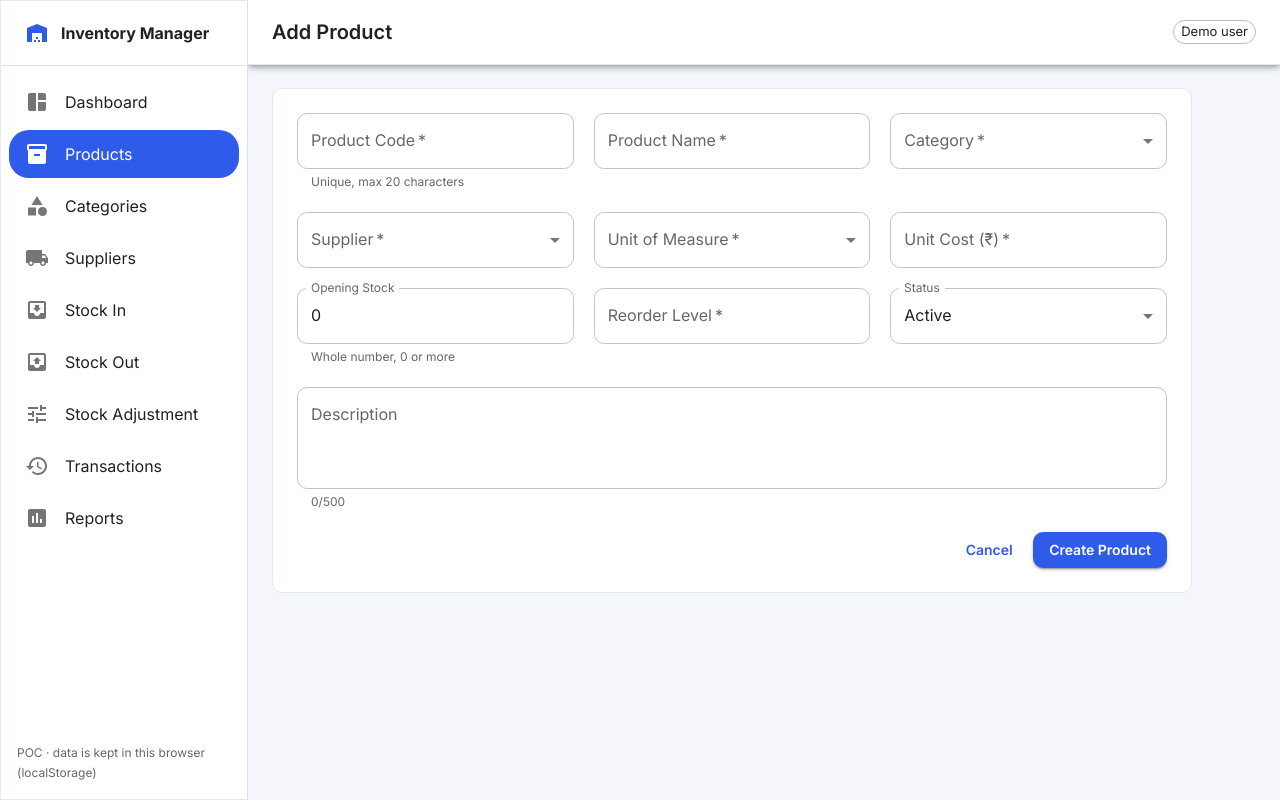
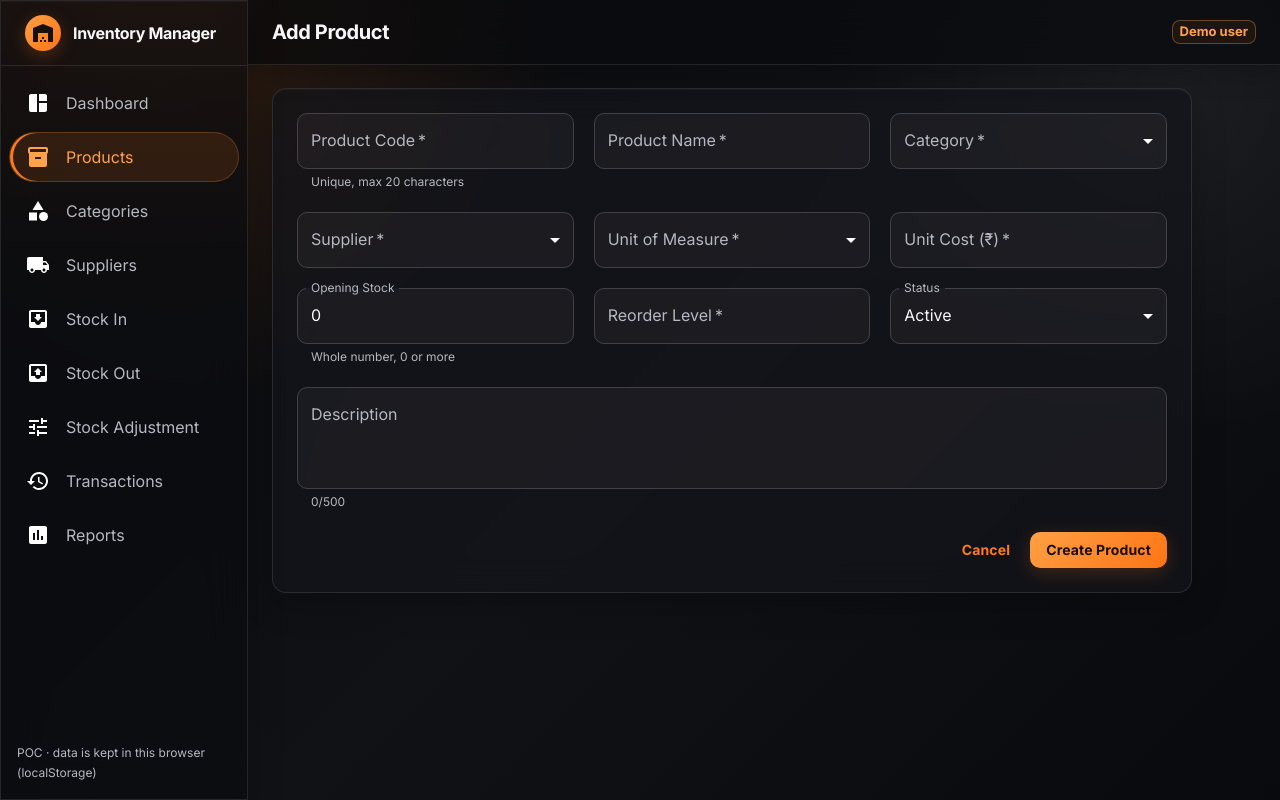
Before and after one commit to GANDHARVA7REDDY/React-inventory-poc, a React (Vite) app: page /products/new in a window 1280 px wide. Built offline with nearby package versions, Linux system fonts and the light colour scheme.

Commit message:
Refresh UI with black orange and glass styling

```diff
--- a/src/components/Layout.jsx
+++ b/src/components/Layout.jsx
@@ -16,10 +16,12 @@ export default function Layout() {
   const title = getPageTitle(pathname);
 
   const drawer = (
-    <Box sx={{ height: '100%', display: 'flex', flexDirection: 'column' }}>
-      <Toolbar sx={{ gap: 1.5 }}>
-        <WarehouseIcon color="primary" />
-        <Typography variant="subtitle1" fontWeight={700} noWrap>Inventory Manager</Typography>
+    <Box sx={{ height: '100%', display: 'flex', flexDirection: 'column', background: 'linear-gradient(180deg, rgba(255,122,24,0.045), transparent 32%)' }}>
+      <Toolbar sx={{ gap: 1.5, minHeight: 76 }}>
+        <Box sx={{ width: 36, height: 36, borderRadius: 2.5, display: 'grid', placeItems: 'center', background: 'linear-gradient(135deg, #FFA044, #FF7414)', boxShadow: '0 5px 18px rgba(255,122,24,0.24)' }}>
+          <WarehouseIcon sx={{ color: '#17100A' }} />
+        </Box>
+        <Typography variant="subtitle1" fontWeight={800} noWrap sx={{ letterSpacing: '-0.02em' }}>Inventory Manager</Typography>
       </Toolbar>
       <Divider />
       <List component="nav" aria-label="Main navigation" sx={{ px: 1, py: 1.5 }}>
@@ -34,9 +36,10 @@ export default function Layout() {
               aria-current={active ? 'page' : undefined}
               onClick={() => setMobileOpen(false)}
               sx={{
-                borderRadius: 2, mb: 0.5,
-                '&.Mui-selected': { bgcolor: 'primary.main', color: 'primary.contrastText', '&:hover': { bgcolor: 'primary.dark' } },
-                '&.Mui-selected .MuiListItemIcon-root': { color: 'inherit' },
+                borderRadius: 2, mb: 0.5, border: '1px solid transparent', color: 'text.secondary',
+                '&.Mui-selected': { bgcolor: 'rgba(255,122,24,0.13)', color: 'primary.light', borderColor: 'rgba(255,162,74,0.22)', boxShadow: 'inset 3px 0 0 #FF7A18', '&:hover': { bgcolor: 'rgba(255,122,24,0.18)' } },
+                '&.Mui-selected .MuiListItemIcon-root': { color: 'primary.light' },
+                '&:hover': { color: 'text.primary', bgcolor: 'rgba(255,255,255,0.045)' },
               }}
             >
               <ListItemIcon sx={{ minWidth: 40 }}>{item.icon}</ListItemIcon>
@@ -63,8 +66,8 @@ export default function Layout() {
           <IconButton edge="start" aria-label="Open navigation" onClick={() => setMobileOpen(true)} sx={{ mr: 1, display: { xs: 'inline-flex', lg: 'none' } }}>
             <MenuIcon />
           </IconButton>
-          <Typography variant="h6" component="h1" noWrap sx={{ flexGrow: 1 }}>{title}</Typography>
-          <Chip label="Demo user" size="small" variant="outlined" sx={{ display: { xs: 'none', md: 'inline-flex' } }} />
+          <Typography variant="h6" component="h1" noWrap sx={{ flexGrow: 1, fontWeight: 750 }}>{title}</Typography>
+          <Chip label="Demo user" size="small" variant="outlined" sx={{ display: { xs: 'none', md: 'inline-flex' }, color: 'primary.light', borderColor: 'rgba(255,162,74,0.35)', bgcolor: 'rgba(255,122,24,0.07)' }} />
         </Toolbar>
       </AppBar>
 
--- a/src/components/StatCard.jsx
+++ b/src/components/StatCard.jsx
@@ -4,12 +4,12 @@ export default function StatCard({ label, value, caption, icon, color = 'primary
   return (
     <Paper
       onClick={onClick}
-      sx={{ p: 2, display: 'flex', gap: 2, alignItems: 'center', cursor: onClick ? 'pointer' : 'default', minWidth: 0, '&:hover': onClick ? { borderColor: color } : undefined }}
+      sx={{ p: 2, display: 'flex', gap: 2, alignItems: 'center', cursor: onClick ? 'pointer' : 'default', minWidth: 0, position: 'relative', overflow: 'hidden', transition: 'transform 180ms ease, border-color 180ms ease, box-shadow 180ms ease', backgroundImage: 'radial-gradient(circle at 100% 0%, rgba(255,122,24,0.09), transparent 48%)', '&:hover': onClick ? { borderColor: 'rgba(255,162,74,0.55)', transform: 'translateY(-2px)', boxShadow: '0 14px 34px rgba(0,0,0,0.3), 0 0 22px rgba(255,122,24,0.08)' } : undefined }}
     >
       <Box
         sx={{
           width: 44, height: 44, borderRadius: 2, flexShrink: 0, display: 'grid', placeItems: 'center',
-          color, bgcolor: 'action.hover',
+          color, bgcolor: 'rgba(255,122,24,0.12)', border: '1px solid rgba(255,162,74,0.16)',
         }}
       >
         {icon}
--- a/src/theme.js
+++ b/src/theme.js
@@ -1,21 +1,196 @@
 import { createTheme } from '@mui/material/styles';
 
+// Dark glass surfaces, warm orange accents, and crisp white typography.
 export const theme = createTheme({
   palette: {
-    primary: { main: '#2f5bea' },
-    secondary: { main: '#00897b' },
-    background: { default: '#f4f6fb' },
+    mode: 'dark',
+    primary: { main: '#FF7A18', light: '#FFA24A', dark: '#D95C00', contrastText: '#17100A' },
+    secondary: { main: '#FFFFFF', light: '#FFFFFF', dark: '#D7D7DB', contrastText: '#111216' },
+    background: { default: '#090A0D', paper: 'rgba(20, 22, 27, 0.78)' },
+    text: { primary: '#F7F7F9', secondary: '#B5B8C0', disabled: '#777C86' },
+    divider: 'rgba(255, 255, 255, 0.11)',
+    success: { main: '#35C98B' },
+    warning: { main: '#FFB547' },
+    error: { main: '#FF626B' },
+    info: { main: '#79BFFF' },
+    action: {
+      hover: 'rgba(255, 255, 255, 0.055)',
+      selected: 'rgba(255, 122, 24, 0.14)',
+      disabledBackground: 'rgba(255, 255, 255, 0.08)',
+    },
   },
-  shape: { borderRadius: 10 },
+  shape: { borderRadius: 14 },
   typography: {
     fontFamily: '"Inter", "Roboto", "Helvetica", "Arial", sans-serif',
-    h4: { fontWeight: 700 },
-    h5: { fontWeight: 700 },
-    h6: { fontWeight: 600 },
+    h4: { fontWeight: 750, letterSpacing: '-0.035em' },
+    h5: { fontWeight: 700, letterSpacing: '-0.025em' },
+    h6: { fontWeight: 700, letterSpacing: '-0.02em' },
+    button: { fontWeight: 700, letterSpacing: '0.01em' },
   },
   components: {
-    MuiButton: { styleOverrides: { root: { textTransform: 'none', fontWeight: 600 } } },
-    MuiPaper: { defaultProps: { elevation: 0 }, styleOverrides: { root: { border: '1px solid #e3e8f2' } } },
-    MuiTableCell: { styleOverrides: { head: { fontWeight: 700, whiteSpace: 'nowrap', backgroundColor: '#f8f9fd' } } },
+    MuiCssBaseline: {
+      styleOverrides: {
+        body: {
+          backgroundColor: '#090A0D',
+          backgroundImage: [
+            'radial-gradient(circle at 12% 0%, rgba(255, 122, 24, 0.17), transparent 30%)',
+            'radial-gradient(circle at 92% 12%, rgba(255, 255, 255, 0.055), transparent 25%)',
+            'linear-gradient(135deg, #090A0D 0%, #111216 52%, #090A0D 100%)',
+          ].join(', '),
+          backgroundAttachment: 'fixed',
+          minHeight: '100vh',
+        },
+        '*': { scrollbarColor: 'rgba(255, 255, 255, 0.22) transparent', scrollbarWidth: 'thin' },
+        '*::-webkit-scrollbar': { width: 8, height: 8 },
+        '*::-webkit-scrollbar-thumb': {
+          backgroundColor: 'rgba(255, 255, 255, 0.2)',
+          borderRadius: 8,
+        },
+      },
+    },
+    MuiPaper: {
+      defaultProps: { elevation: 0 },
+      styleOverrides: {
+        root: {
+          backgroundColor: 'rgba(20, 22, 27, 0.72)',
+          backgroundImage: 'none',
+          backdropFilter: 'blur(18px) saturate(135%)',
+          WebkitBackdropFilter: 'blur(18px) saturate(135%)',
+          border: '1px solid rgba(255, 255, 255, 0.105)',
+          boxShadow: '0 12px 34px rgba(0, 0, 0, 0.24), inset 0 1px 0 rgba(255, 255, 255, 0.035)',
+        },
+      },
+    },
+    MuiAppBar: {
+      styleOverrides: {
+        root: {
+          backgroundColor: 'rgba(10, 11, 14, 0.76)',
+          backgroundImage: 'none',
+          backdropFilter: 'blur(20px) saturate(145%)',
+          WebkitBackdropFilter: 'blur(20px) saturate(145%)',
+          borderBottom: '1px solid rgba(255, 255, 255, 0.1)',
+          boxShadow: '0 8px 28px rgba(0, 0, 0, 0.22)',
+        },
+      },
+    },
+    MuiDrawer: {
+      styleOverrides: {
+        paper: {
+          backgroundColor: 'rgba(12, 13, 16, 0.88)',
+          backgroundImage: 'none',
+          backdropFilter: 'blur(22px) saturate(145%)',
+          WebkitBackdropFilter: 'blur(22px) saturate(145%)',
+          borderRight: '1px solid rgba(255, 255, 255, 0.1)',
+        },
+      },
+    },
+    MuiButton: {
+      styleOverrides: {
+        root: {
+          textTransform: 'none',
+          fontWeight: 700,
+          borderRadius: 10,
+          transition: 'transform 160ms ease, box-shadow 160ms ease, background-color 160ms ease',
+        },
+        containedPrimary: {
+          color: '#17100A',
+          background: 'linear-gradient(135deg, #FFA044 0%, #FF7414 100%)',
+          boxShadow: '0 5px 18px rgba(255, 122, 24, 0.2)',
+          '&:hover': {
+            background: 'linear-gradient(135deg, #FFB15F 0%, #F76508 100%)',
+            boxShadow: '0 8px 22px rgba(255, 122, 24, 0.28)',
+            transform: 'translateY(-1px)',
+          },
+        },
+        outlined: {
+          borderColor: 'rgba(255, 255, 255, 0.2)',
+          '&:hover': {
+            borderColor: 'rgba(255, 162, 74, 0.72)',
+            backgroundColor: 'rgba(255, 122, 24, 0.08)',
+          },
+        },
+        text: { '&:hover': { backgroundColor: 'rgba(255, 122, 24, 0.1)' } },
+      },
+    },
+    MuiOutlinedInput: {
+      styleOverrides: {
+        root: {
+          borderRadius: 10,
+          backgroundColor: 'rgba(255, 255, 255, 0.035)',
+          '& .MuiOutlinedInput-notchedOutline': { borderColor: 'rgba(255, 255, 255, 0.17)' },
+          '&:hover .MuiOutlinedInput-notchedOutline': { borderColor: 'rgba(255, 162, 74, 0.65)' },
+          '&.Mui-focused .MuiOutlinedInput-notchedOutline': { borderColor: '#FF8A2A', borderWidth: 1.5 },
+        },
+      },
+    },
+    MuiInputLabel: {
+      styleOverrides: { root: { color: '#B5B8C0', '&.Mui-focused': { color: '#FFA24A' } } },
+    },
+    MuiTableCell: {
+      styleOverrides: {
+        root: { borderBottom: '1px solid rgba(255, 255, 255, 0.075)' },
+        head: {
+          fontWeight: 750,
+          whiteSpace: 'nowrap',
+          color: '#F7F7F9',
+          backgroundColor: 'rgba(255, 122, 24, 0.075)',
+          borderBottom: '1px solid rgba(255, 162, 74, 0.2)',
+        },
+      },
+    },
+    MuiTableRow: {
+      styleOverrides: {
+        root: { '&.MuiTableRow-hover:hover': { backgroundColor: 'rgba(255, 122, 24, 0.055)' } },
+      },
+    },
+    MuiListItemButton: {
+      styleOverrides: {
+        root: {
+          borderRadius: 10,
+          marginBottom: 4,
+          transition: 'background-color 160ms ease, border-color 160ms ease',
+          '&:hover': { backgroundColor: 'rgba(255, 255, 255, 0.055)' },
+        },
+      },
+    },
+    MuiIconButton: {
+      styleOverrides: { root: { '&:hover': { backgroundColor: 'rgba(255, 122, 24, 0.12)' } } },
+    },
+    MuiDivider: {
+      styleOverrides: { root: { borderColor: 'rgba(255, 255, 255, 0.1)' } },
+    },
+    MuiTabs: {
+      styleOverrides: { indicator: { height: 3, borderRadius: 3, backgroundColor: '#FF8A2A' } },
+    },
+    MuiTab: {
+      styleOverrides: {
+        root: { textTransform: 'none', fontWeight: 650, '&.Mui-selected': { color: '#FFA24A' } },
+      },
+    },
+    MuiChip: {
+      styleOverrides: {
+        root: { borderRadius: 8, fontWeight: 650 },
+        outlined: { borderColor: 'rgba(255, 255, 255, 0.2)' },
+      },
+    },
+    MuiDialog: {
+      styleOverrides: {
+        paper: {
+          backgroundColor: 'rgba(20, 22, 27, 0.94)',
+          backdropFilter: 'blur(24px)',
+          border: '1px solid rgba(255, 255, 255, 0.14)',
+        },
+      },
+    },
+    MuiTooltip: {
+      styleOverrides: {
+        tooltip: {
+          backgroundColor: 'rgba(25, 26, 31, 0.96)',
+          border: '1px solid rgba(255, 255, 255, 0.12)',
+          backdropFilter: 'blur(12px)',
+          fontSize: '0.75rem',
+        },
+      },
+    },
   },
 });
```
Also changed, not shown: src/pages/Dashboard.jsx (+5 -5 lines).
